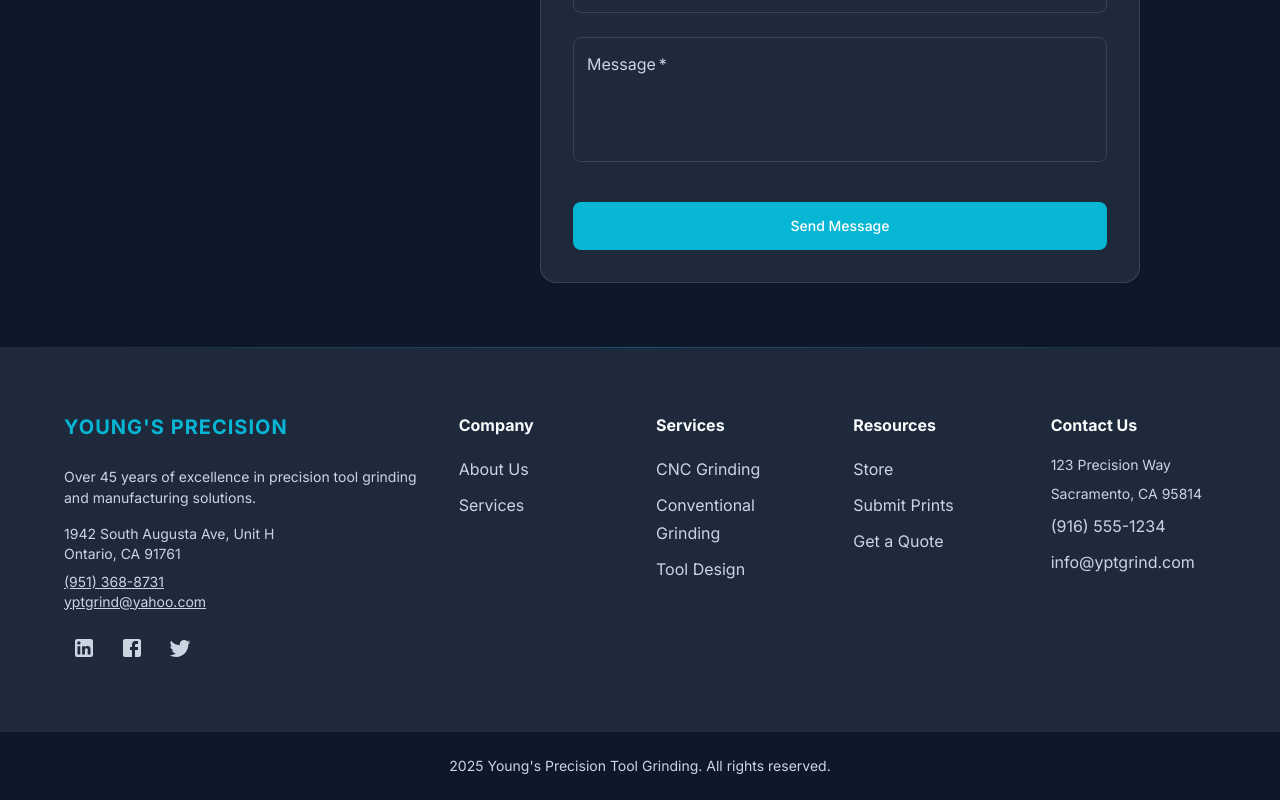
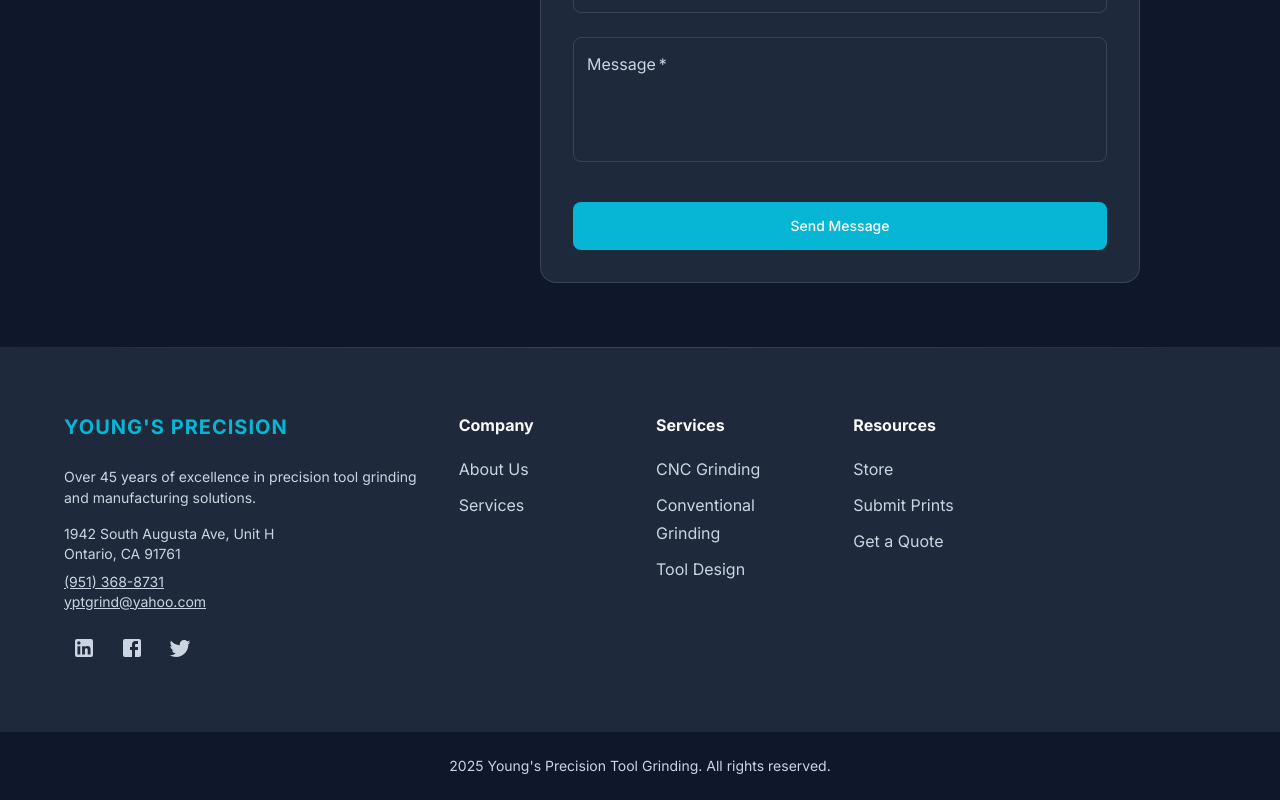
Before and after one commit to Q-Labz/yptgrind, a React (Create React App) app in the folder client/: page /contact#quote in a window 1280 px wide. Before the commit this address led to /contact. Shown: the part 1048-1848 px from the top of the page. Built offline with nearby package versions, Linux system fonts and the light colour scheme; no server answers.

Commit message:
Remove Contact Us column from footer

```diff
--- a/client/src/components/Footer.js
+++ b/client/src/components/Footer.js
@@ -133,51 +133,6 @@ const Footer = () => {
               </Box>
             </Grid>
           ))}
-
-          {/* Contact Information */}
-          <Grid item xs={12} sm={6} md={2}>
-            <Typography
-              variant="subtitle1"
-              color="text.primary"
-              sx={{ mb: 2, fontWeight: 'bold' }}
-            >
-              Contact Us
-            </Typography>
-            <Box component="address" sx={{ fontStyle: 'normal' }}>
-              <Typography variant="body2" color="text.secondary" sx={{ mb: 1 }}>
-                123 Precision Way
-              </Typography>
-              <Typography variant="body2" color="text.secondary" sx={{ mb: 1 }}>
-                Sacramento, CA 95814
-              </Typography>
-              <Link
-                href="tel:+19165551234"
-                sx={{
-                  color: 'text.secondary',
-                  textDecoration: 'none',
-                  display: 'block',
-                  mb: 1,
-                  '&:hover': {
-                    color: 'primary.main',
-                  },
-                }}
-              >
-                (916) 555-1234
-              </Link>
-              <Link
-                href="mailto:info@yptgrind.com"
-                sx={{
-                  color: 'text.secondary',
-                  textDecoration: 'none',
-                  '&:hover': {
-                    color: 'primary.main',
-                  },
-                }}
-              >
-                info@yptgrind.com
-              </Link>
-            </Box>
-          </Grid>
         </Grid>
       </Container>
 
```
